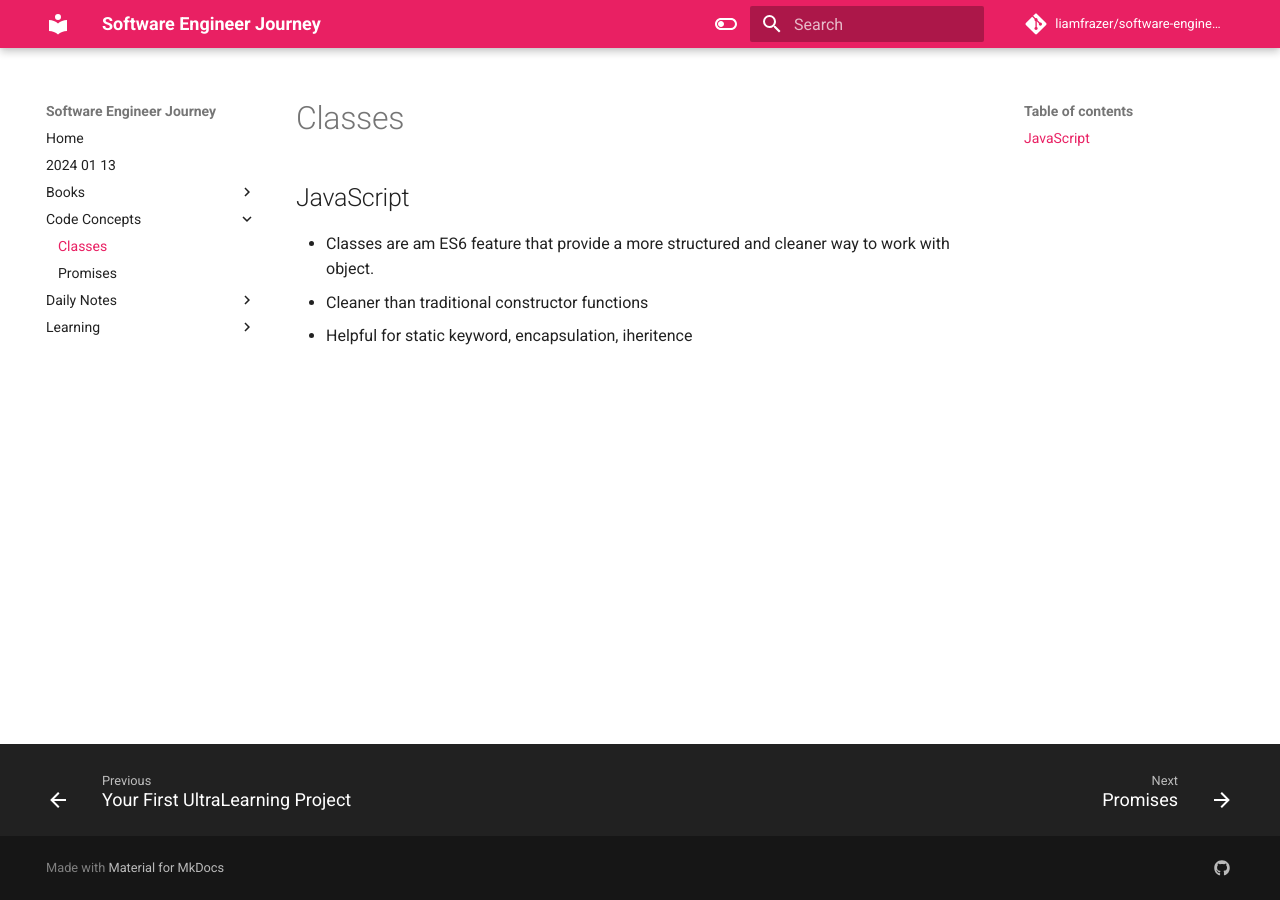
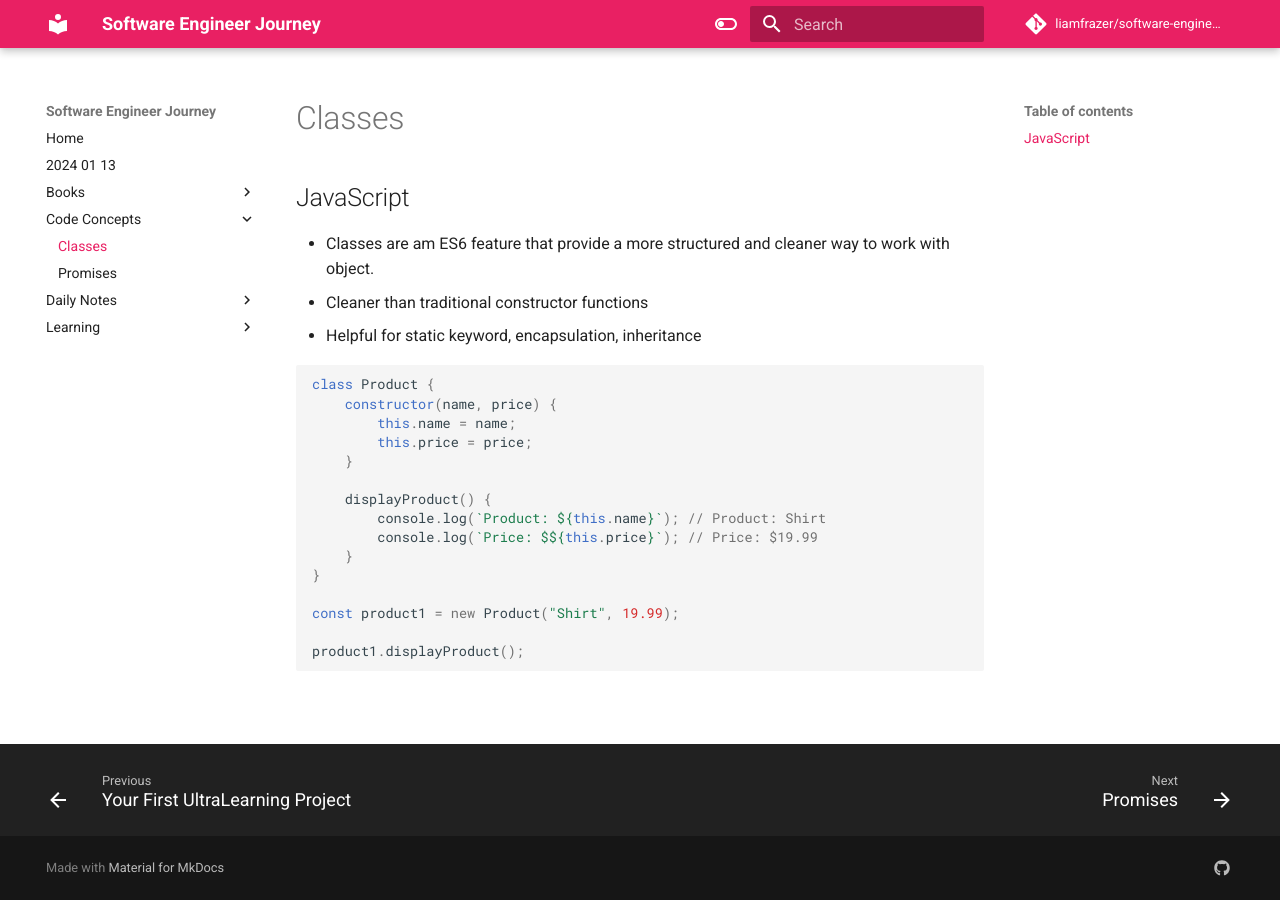
Before and after one commit to liamfrazer/software-engineer-journey, an MkDocs documentation site: the page built from docs/Code Concepts/Classes.md, in a window 1280 px wide. Built offline with MkDocs 1.6.1 and Material for MkDocs 9.7.7, drawn with Linux system fonts in a browser that asks for light colours; comment, search, counter and statistics services are not loaded.

Commit message:
vault backup: 2024-01-17 20:21:15

````diff
--- a/docs/Code Concepts/Classes.md
+++ b/docs/Code Concepts/Classes.md
@@ -9,4 +9,22 @@ tags:
 
 * Classes are am ES6 feature that provide a more structured and cleaner way to work with object.
 * Cleaner than traditional constructor functions
-* Helpful for static keyword, encapsulation, iheritence
+* Helpful for static keyword, encapsulation, inheritance
+
+```jsx
+class Product {
+    constructor(name, price) {
+        this.name = name;
+        this.price = price;
+    }
+
+    displayProduct() {
+        console.log(`Product: ${this.name}`); // Product: Shirt
+        console.log(`Price: $${this.price}`); // Price: $19.99
+    }
+}
+
+const product1 = new Product("Shirt", 19.99);
+
+product1.displayProduct();
+```
````
